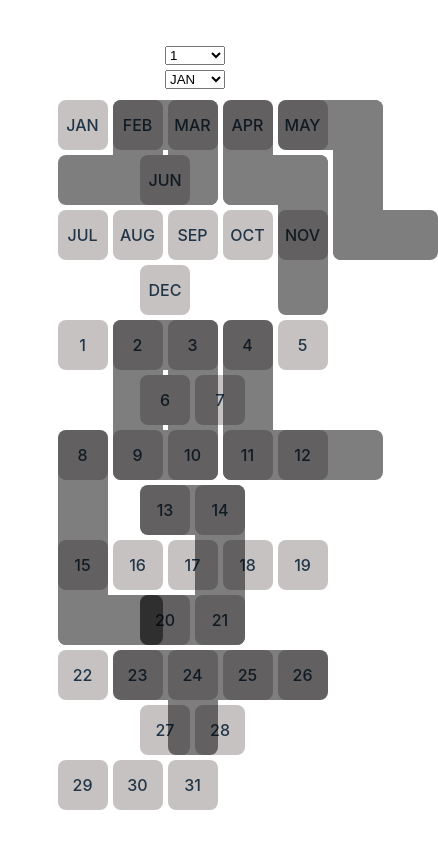
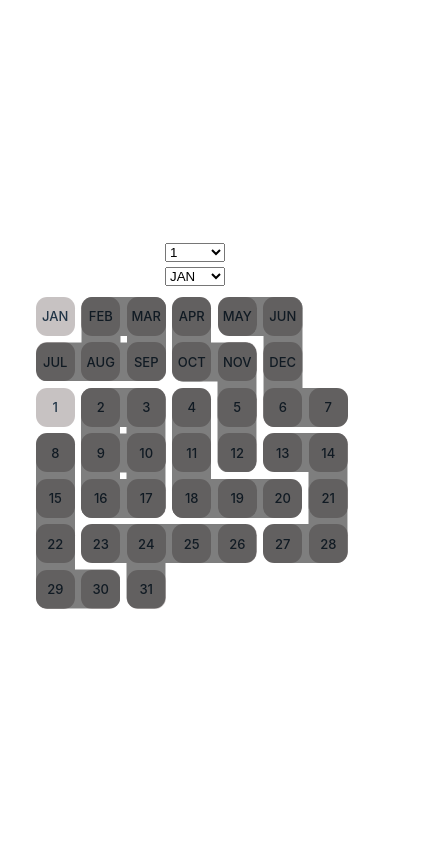
Before and after one commit to m44rten1/date-puzzle-solver, a React (Vite) app: page / in a window 390 px wide. Shown: the top 848 px of the page, 438 px wide, since content can reach past the window. Built offline with nearby package versions, Linux system fonts and the light colour scheme.

Commit message:
📱Improve responsiveness

```diff
--- a/src/App.css
+++ b/src/App.css
@@ -1,6 +1,6 @@
 #root {
   max-width: 1280px;
   margin: 0 auto;
-  padding: 2rem;
   text-align: center;
+  min-width: 300px;
 }
--- a/src/Piece.tsx
+++ b/src/Piece.tsx
@@ -72,7 +72,7 @@ export const PIECES: Piece[] = [
       { x: 0, y: 1 },
       { x: 0, y: 2 },
     ],
-    symmetries: { rotations: 4, mirrorable: false },
+    symmetries: { rotations: 4, mirrorable: true },
   },
   {
     squares: [
@@ -82,7 +82,7 @@ export const PIECES: Piece[] = [
       { x: 1, y: 1 },
       { x: 2, y: 1 },
     ],
-    symmetries: { rotations: 4, mirrorable: false },
+    symmetries: { rotations: 4, mirrorable: true },
   },
   {
     squares: [
@@ -93,7 +93,7 @@ export const PIECES: Piece[] = [
       { x: 1, y: 1 },
       { x: 2, y: 1 },
     ],
-    symmetries: { rotations: 2, mirrorable: false },
+    symmetries: { rotations: 4, mirrorable: true },
   },
 ];
 
@@ -152,7 +152,12 @@ export const getPieceSymmetry = (
   return result;
 };
 
-export const squaresToSvg = (fixedPiece: FixedPiece) => {
+export const squaresToSvg = (
+  fixedPiece: FixedPiece,
+  side: number = 50,
+  margin: number = 5,
+  radius: number = 8
+) => {
   const verticalRectangles = fixedPiece.squares.reduce((acc, current) => {
     const vertical = fixedPiece.squares.find(
       ({ x, y }) => x === current.x && y === current.y + 1
@@ -178,16 +183,30 @@ export const squaresToSvg = (fixedPiece: FixedPiece) => {
   const minX = Math.min(...fixedPiece.squares.map((square) => square.x));
   const minY = Math.min(...fixedPiece.squares.map((square) => square.y));
 
-  const width = 55 * (maxX - minX + 1) - 5;
-  const height = 55 * (maxY - minY + 1) - 5;
+  const d = side + margin;
+
+  const width = d * (maxX - minX + 1) - margin;
+  const height = d * (maxY - minY + 1) - margin;
 
   return (
     <svg viewBox={`0 0 ${width} ${height}`} width={width} height={height}>
       {horizontalRectangles.map((rect) => (
-        <rect x={55 * rect.x} y={55 * rect.y} width="105" height="50" rx="8" />
+        <rect
+          x={d * rect.x}
+          y={d * rect.y}
+          width={2 * side + margin}
+          height={side}
+          rx={radius}
+        />
       ))}
       {verticalRectangles.map((rect) => (
-        <rect x={55 * rect.x} y={55 * rect.y} width="50" height="105" rx="8" />
+        <rect
+          x={d * rect.x}
+          y={d * rect.y}
+          width={side}
+          height={2 * side + margin}
+          rx={radius}
+        />
       ))}
     </svg>
   );
--- a/src/Tile.css
+++ b/src/Tile.css
@@ -1,20 +1,14 @@
 .tile-wrapper {
   display: inline-block;
-  width: 55px;
-  height: 55px;
 }
 
 .Tile {
-  font-size: 1em;
   font-weight: 500;
   display: inline-block;
   background-color: #1a1a1a;
-  width: 50px;
-  height: 50px;
   display: flex;
   justify-content: center;
   align-items: center;
-  border-radius: 8px;
 }
 
 .piece {
--- a/src/Tile.tsx
+++ b/src/Tile.tsx
@@ -1,3 +1,4 @@
+import React, { useLayoutEffect, useState } from "react";
 import { FixedPiece, squaresToSvg } from "./Piece";
 import "./Tile.css";
 
@@ -6,11 +7,54 @@ interface Tile {
   piece?: FixedPiece;
 }
 
+const useWindowSize = () => {
+  const [size, setSize] = useState([0, 0]);
+  useLayoutEffect(() => {
+    function updateSize() {
+      setSize([window.innerWidth, window.innerHeight]);
+    }
+    window.addEventListener("resize", updateSize);
+    updateSize();
+    return () => window.removeEventListener("resize", updateSize);
+  }, []);
+  return size;
+};
+
 export default ({ label, piece }: Tile) => {
+  const [width, height] = useWindowSize();
+
+  const getSide = () =>
+    Math.max(
+      Math.min(
+        width,
+        height,
+        700 // Max value
+      ),
+      300
+    ) / 10;
+
+  const getMargin = () => getSide() / 6;
+  const getRadius = () => getSide() / 3.5;
+  const getTileStyles = () => ({
+    width: getSide(),
+    height: getSide(),
+    borderRadius: getRadius(),
+    opacity: label ? 100 : 0,
+    fontSize: getSide() / 3,
+  });
+  const getWrapperStyles = () => ({
+    width: getSide() + getMargin(),
+    height: getSide() + getMargin(),
+  });
+
   return (
-    <div className="tile-wrapper">
-      {piece && <div className="piece">{squaresToSvg(piece)}</div>}
-      <div className="Tile" style={{ opacity: label ? 100 : 0 }}>
+    <div className="tile-wrapper" style={getWrapperStyles()}>
+      {piece && (
+        <div className="piece">
+          {squaresToSvg(piece, getSide(), getMargin(), getRadius())}
+        </div>
+      )}
+      <div className="Tile" style={getTileStyles()}>
         {label || "_"}
       </div>
     </div>
```
Also changed, not shown: 3 other files (tests, documents, lock files or other folders).
